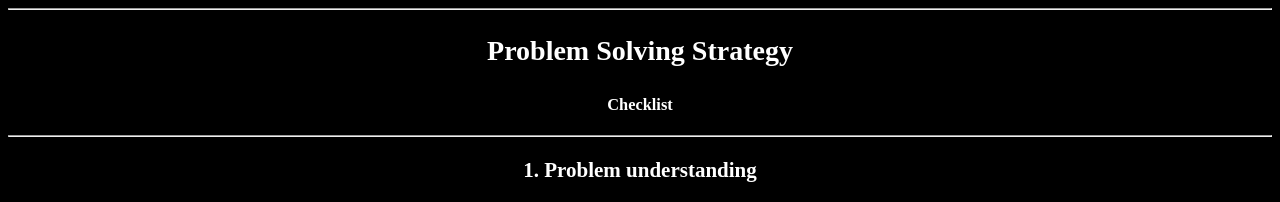
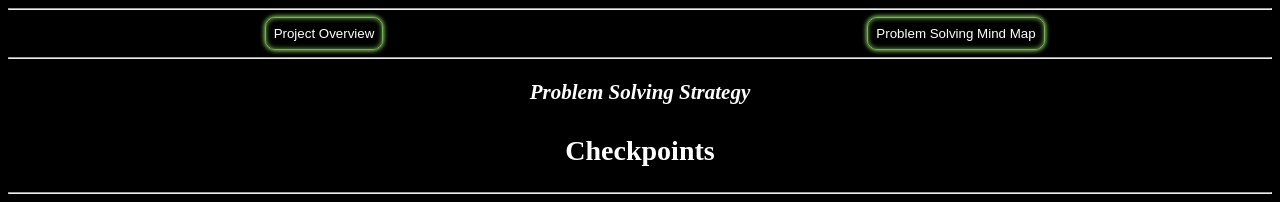
Before and after one commit to ds-gustavo-cunha/Problem-Solving-Checkpoints, a plain HTML site: page checklist.html in a window 1280 px wide. Shown: the top 202 px of the page. Drawn offline with Linux system fonts and the light colour scheme.

Commit message:
navigation buttons added

```diff
--- a/checklist.html
+++ b/checklist.html
@@ -19,6 +19,10 @@
             width: 90%;
             border: 1px;
             border-radius: 5px;
+        }
+
+        h1 {
+            text-align: center;
         }
 
         h2 {
@@ -52,6 +56,23 @@
             color: #77B255;
             text-align: center;
         }
+        .shaded_neon_anchor {
+                background-color: #000;
+                border: .5px solid #77B255;
+                border-radius: 10px;
+                display: inline-block;
+                color: #fff;
+                padding: 8px;
+                box-shadow: 0 0 5px 0 #77B255,
+                            0 0 5px 0 #77B255,
+                            0 0 5px 0 #77B255 inset;
+        }
+
+        .split_div {
+                flex:50%;
+                text-align:center;
+        }
+
 
     </style>
 
@@ -59,9 +80,18 @@
 
 <body>
     <hr>
+    <div style="display:flex;">
+        <div class=split_div>
+            <a href="./README.md"><button class=shaded_neon_anchor>Project Overview</button></a>
+        </div>
+        <div class=split_div>
+            <a href="./image.html"><button class=shaded_neon_anchor>Problem Solving Mind Map</button></a>
+        </div>
+    </div>
+    <hr>
     <header>
-        <h1><strong>Problem Solving Strategy</strong></h1>
-        <h3>Checklist</h3>
+        <h2><strong><i>Problem Solving Strategy</i></strong></h2>
+        <h1>Checkpoints</h1>
         <a href="" hidden>Click here to open in  google docs</a>
     </header>
     <hr>
@@ -698,9 +728,9 @@
         <li>✅ <span contenteditable="true">&emsp;Answer ...&emsp;</span></li>
     </ul>
     <hr>
-    <div style="text-align: center;">
-        <button onclick="window.print();">Print page to save answers ;)</button>
-    </div>
+        <div style="text-align: center;">
+            <button class=shaded_neon_anchor onclick="window.print();">Print page to save answers ;)</button>
+        </div>
     <hr>
     <p><strong>MAIN REFERENCES GUIDE</strong></p>
 
@@ -728,7 +758,7 @@
             Product Management: Vision, Strategy &amp; Metrics by Cole Mercer &amp; Evan Kimbrell</a></i></li>
         </ul>
 
-<br>
+<hr >
 
 </body>
 </html>
```
Also changed, not shown: image.html (+40 -5 lines), 2 other files.
